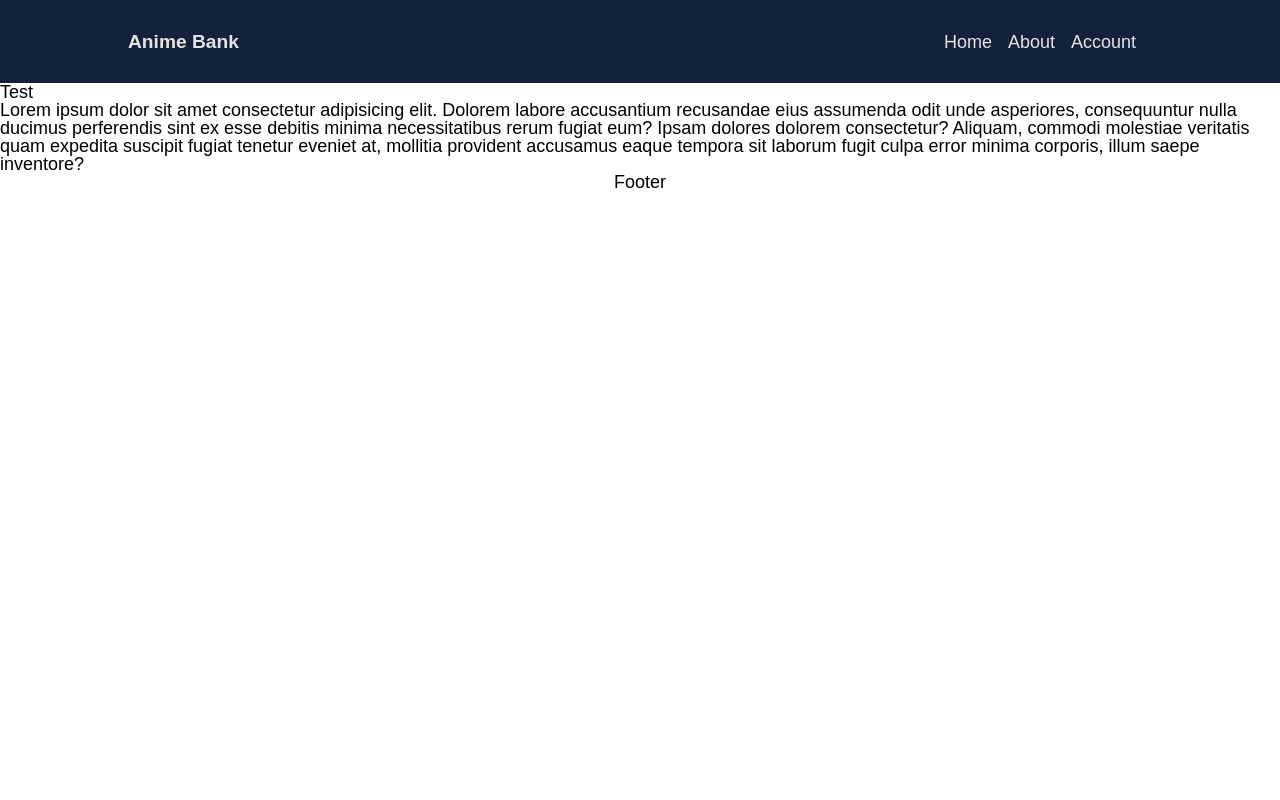
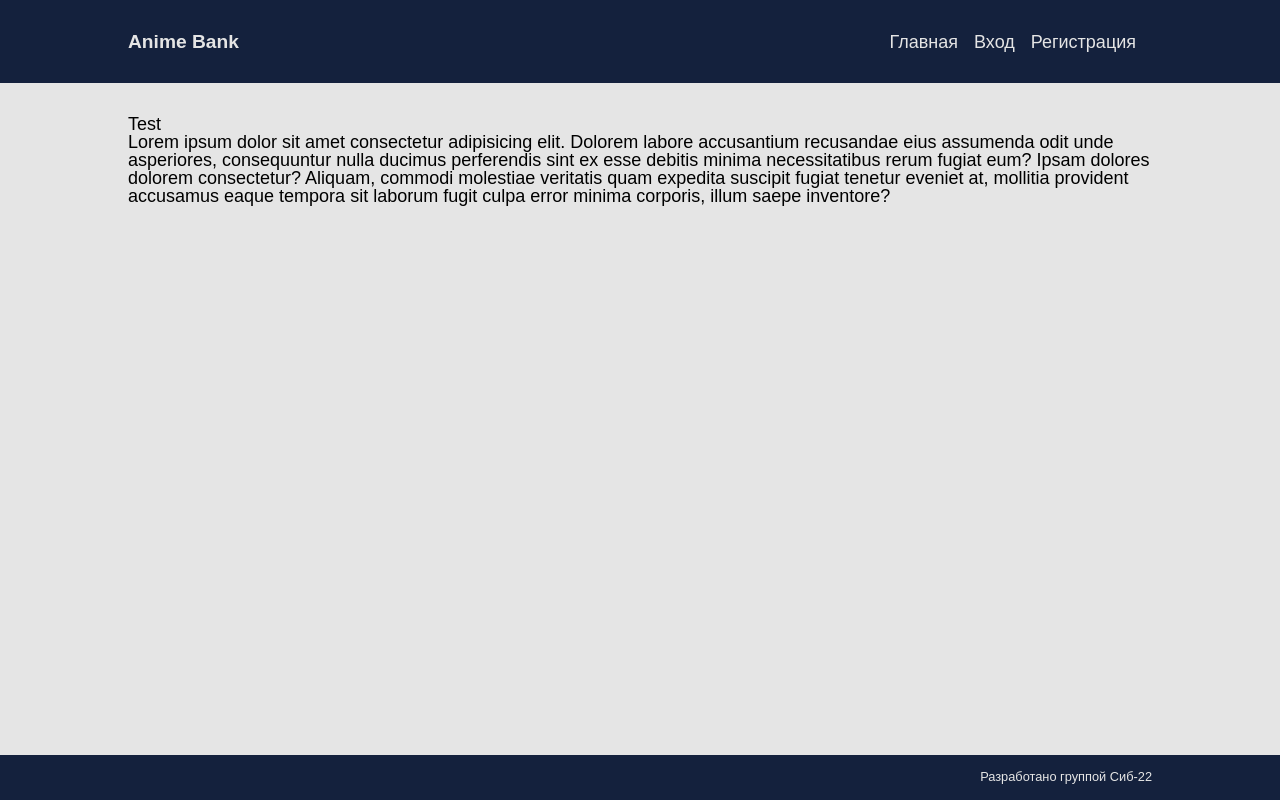
Before and after one commit to SIB-22-Bank-project/main, a Django app: page / in a window 1280 px wide. Run offline with Django 4.2, Linux system fonts and the light colour scheme.

Commit message:
styles added

```diff
--- a/SIB-22-Bank-project/Templates/core/footer.html
+++ b/SIB-22-Bank-project/Templates/core/footer.html
@@ -1,4 +1,4 @@
 <!-- Тут футер -->
-<div>
-    <p style="text-align: center;">Footer</p>
-</div>
+<footer class="footer-container">
+    <p>Разработано группой Сиб-22</p>
+</footer>
--- a/SIB-22-Bank-project/Templates/core/index.html
+++ b/SIB-22-Bank-project/Templates/core/index.html
@@ -2,10 +2,10 @@
 
 <!-- тут тело странички -->
 
-<div>
+<main class="main-container">
     <h1>Test</h1>
     <p>Lorem ipsum dolor sit amet consectetur adipisicing elit. Dolorem labore accusantium recusandae eius assumenda odit unde asperiores, consequuntur nulla ducimus perferendis sint ex esse debitis minima necessitatibus rerum fugiat eum?
     Ipsam dolores dolorem consectetur? Aliquam, commodi molestiae veritatis quam expedita suscipit fugiat tenetur eveniet at, mollitia provident accusamus eaque tempora sit laborum fugit culpa error minima corporis, illum saepe inventore?</p>
-</div>
+</main>
 
 {% endblock %}
--- a/SIB-22-Bank-project/Templates/core/navbar.html
+++ b/SIB-22-Bank-project/Templates/core/navbar.html
@@ -2,8 +2,8 @@
 <header class="header-container">
     <h1 class="logo">Anime Bank</h1>
     <ul class="navbar-links">
-        <li class="navbar-link">Home</li>
-        <li class="navbar-link">About</li>
-        <li class="navbar-link">Account</li>
+        <li class="navbar-link">Главная</li>
+        <li class="navbar-link">Вход</li>
+        <li class="navbar-link">Регистрация</li>
     </ul>
 </header>
--- /dev/null
+++ b/SIB-22-Bank-project/static/css/footer.css
@@ -0,0 +1,14 @@
+@import url(./main.css);
+.footer-container {
+    padding: 1rem 0rem;
+    font-size: 0.8rem;
+    text-align: right;
+    background: var(--oxford-blue);
+    color: var(--platinum);
+    position: fixed;
+    bottom: 0;
+    width: 100%;
+}
+.footer-container > p {
+    margin-right: 8rem;
+}
--- a/SIB-22-Bank-project/static/css/main.css
+++ b/SIB-22-Bank-project/static/css/main.css
@@ -1,5 +1,6 @@
 @import url(./reset-styles.css);
 @import url(./header.css);
+@import url(./footer.css);
 :root {
     --black: #000000;
     --oxford-blue: #14213D;
@@ -10,4 +11,9 @@
 body {
     font-size: 18px;
     font-family: sans-serif;
+    color: var(--black);
+    background: var(--platinum);
 }
+.main-container {
+    padding: 2rem 8rem;
+}
```
